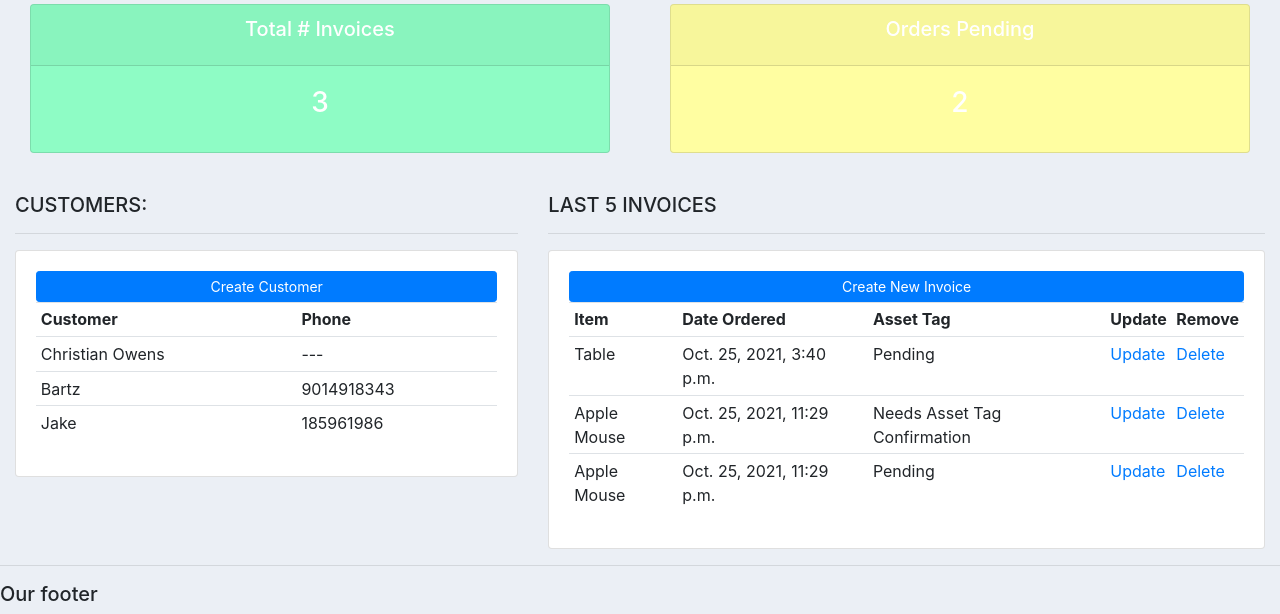
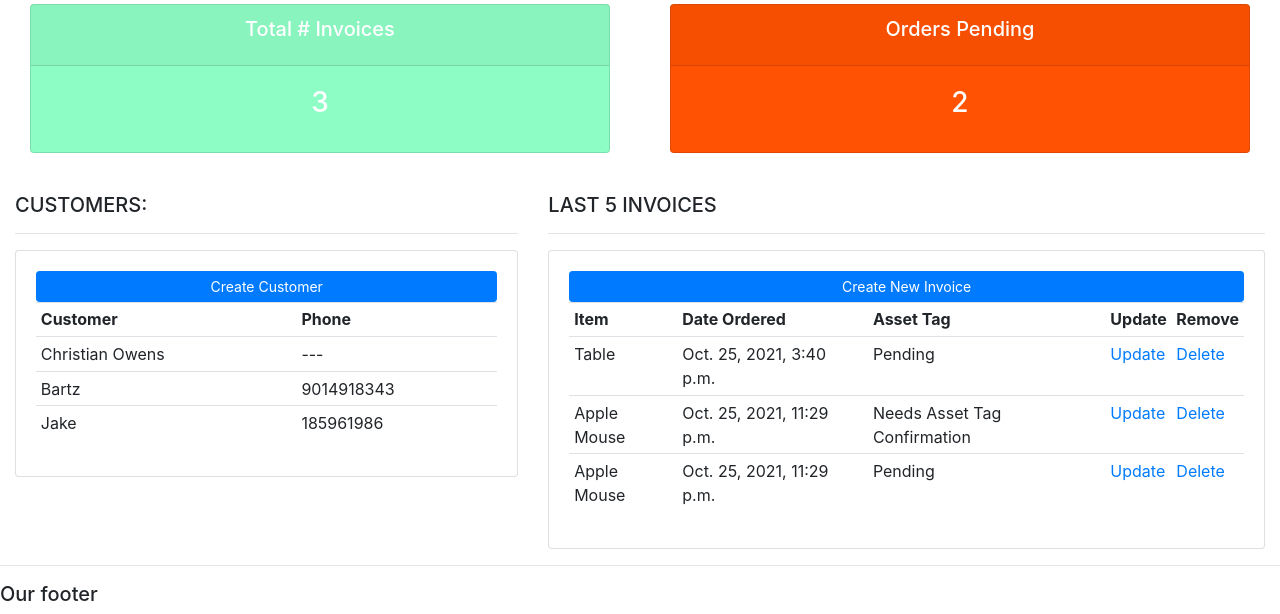
Before and after one commit to Celiowens/crm1, a Django app: page / in a window 1280 px wide. Shown: the part 336-950 px from the top of the page. Run offline with Django 3.2, Linux system fonts and the light colour scheme; data comes from the database, SQL or seed files in the repository; both versions use the stored data as it was after the commit; some libraries are stand-ins or nearby versions.

Commit message:
added something new

```diff
--- a/static/css/main.css
+++ b/static/css/main.css
@@ -3,7 +3,7 @@
 		}
 
 		body{
-			background-color: #ebeff5;
+			background-color: ##FF5202;
 		}
 
 
@@ -13,9 +13,9 @@
 
 
 		#orders-delivered{
-			background-color: #7abecc;
+			background-color: #FF5202;
 		}
 
 		#orders-pending{
-			background-color: #FFFEA1;
+			background-color: #FF5202;
 		}
```
Also changed, not shown: db.sqlite3.
